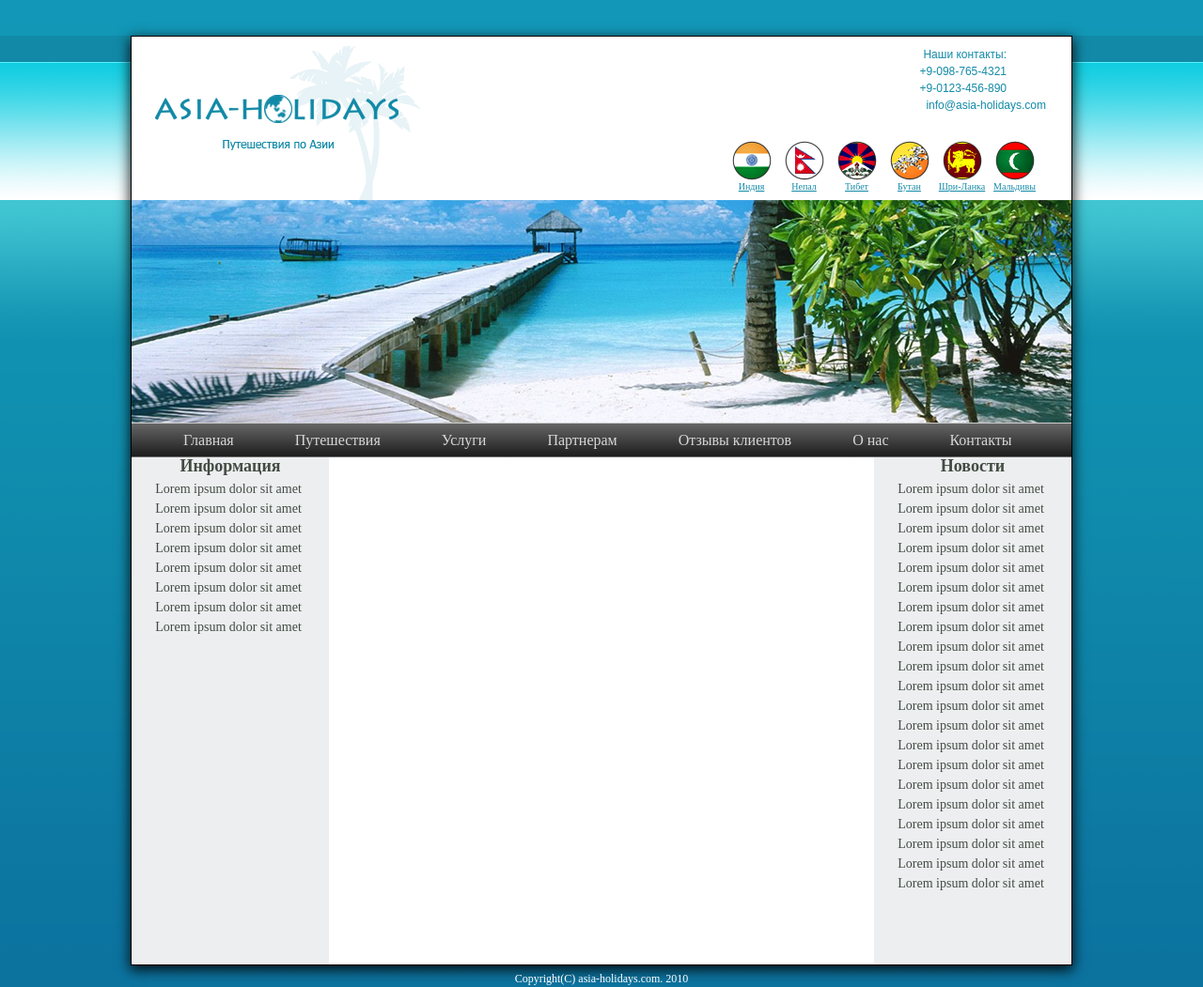
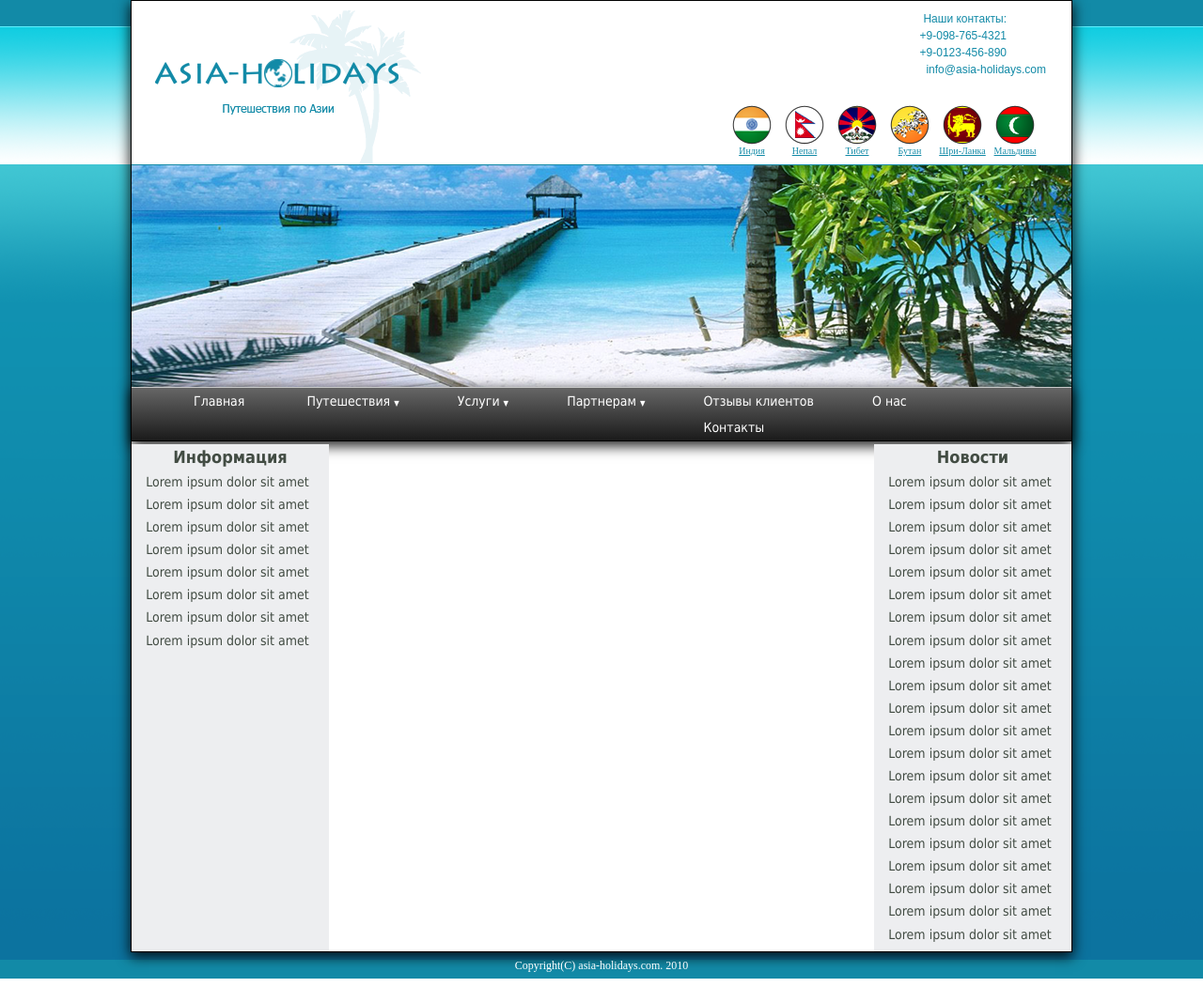
Before and after one commit to Alex-yur/Module4, a plain HTML site: page index.html in a window 1280 px wide. Shown: the whole page at 94% size. Drawn offline with nearby package versions, Linux system fonts and the light colour scheme.

Commit message:
correction

```diff
--- a/css/style.css
+++ b/css/style.css
@@ -1,10 +1,11 @@
 body {
-    background: url(../img/bg.png);
+    /*font-family: "PF Din CompPro", Arial, Tahoma, Verdana, sans-serif;*/
+    background: url(../img/bg1.png);
 }
 
 .main {
     margin: 0 auto;
-    margin-top: 38px;
+    margin-top: 0px;
     width: 1000px;
     border: 1px solid black;
     background: #ffffff;
@@ -56,13 +57,13 @@ body {
 }
 
 figure {
-    width: 51px;
+    width: 50px;
     display: block;
     float: left;
     text-align: center;
     font-size: 10px;
     align-content: center;
-    margin-left: 5px;
+    margin-left: 6px;
 }
 
 figure a {
@@ -70,9 +71,10 @@ figure a {
 }
 
 .banner {
-    height: 237px;
+    height: 235px;
     float: left;
-    border-bottom: #cacbcb solid 1px;
+    border-bottom: #128aa7 solid 1px;
+    border-top: #128aa7 solid 1px;
 }
 
 .banner img {
@@ -84,24 +86,26 @@ figure a {
 
 ul {
     display: inline-block;
-    margin: 0;
+    /* margin: 0;
     padding: 0;
-    list-style: none;
+    list-style: none;*/
 }
 
-
-
+ul.menu >li:first-child {
+    margin-left: 66px;
+    margin-right: 66px
+}
 
 ul.menu > li {
     float: left;
     position: relative;
-    margin-left: 45px;
+    margin-right: 62px;
+    line-height: 28px;
 }
 
 ul.menu > li > a {
     display: block;
-    padding: 10px;
-    color: #d6d6d6;
+    color: #ffffff;
     text-decoration: none;
 }
 
@@ -109,10 +113,14 @@ ul.submenu {
     display: none;
     position: absolute;
     width: 150px;
-    top: 36px;
-    left: 0;
+    top: 32px;
+    left: 10px;
     background-color: #303030;
     z-index: 1000;
+    line-height: 5px;
+    -webkit-box-shadow: 0px 4px 13px 1px rgba(0, 0, 0, 0.87);
+    -moz-box-shadow: 0px 4px 13px 1px rgba(0, 0, 0, 0.87);
+    box-shadow: 0px 4px 13px 1px rgba(0, 0, 0, 0.87);
 }
 
 ul.submenu > li {
@@ -127,22 +135,31 @@ ul.submenu > li > a {
     text-decoration: none;
 }
 
-ul.submenu > li > a:hover {
+
+/*ul.submenu > li > a:hover {
     text-decoration: underline;
-}
+}/*/
 
 ul.menu > li:hover > ul.submenu {
     display: block;
 }
 
 .menu {
-    float: left;
     width: 1000px;
-    background-image: repeating-linear-gradient(to bottom, rgb(102, 102, 102) 0%, rgba(4, 4, 4, 0.9) 96.7%, rgb(169, 169, 169) 100%);
+    font-family: Tahoma;
+    font-size: 14px;
+    background-image: repeating-linear-gradient(to bottom, rgb(102, 102, 102) 0%, rgba(4, 4, 4, 0.9) 96.7%, rgba(4, 4, 4, 0.9) 100%);
+    border-top: #cacbcb solid 1px;
+    border-bottom: black solid 1px;
+    -webkit-box-shadow: 0px 4px 13px 1px rgba(0, 0, 0, 0.87);
+    -moz-box-shadow: 0px 4px 13px 1px rgba(0, 0, 0, 0.87);
+    box-shadow: 0px 4px 13px 1px rgba(0, 0, 0, 0.87);
+    /*font-family: tahoma;*/
 }
 
-
-
+.menu span {
+    font-size: 8px;
+}
 
 
 /*-----------------CONTENT----------------------------------*/
@@ -173,17 +190,21 @@ ul.menu > li:hover > ul.submenu {
 }
 
 .wrapper p {
-    line-height: 1.5;
+    line-height: 1.72;
     text-align: center;
-    margin-right: 4px;
+    padding: 0px 6px 1px 0px;
+    font-family: Tahoma;
+    font-size: 14px;
 }
 
 .wrapper h2 {
     font-size: 18px;
     color: #424c43;
     font-weight: bold;
+    margin-top: 5px;
     margin-bottom: 5px;
-    text-align: center
+    text-align: center;
+    font-family: Tahoma;
 }
 
 .content {
--- a/index.html
+++ b/index.html
@@ -11,7 +11,8 @@
 <body>
     <div class="main">
         <header class="header clearfix">
-            <div class="logo_img"><img src="img/Logo.png" alt="">
+            <div class="logo_img">
+                <a href=#><img src="img/Logo.png" alt=""></a>
             </div>
             <div class="contacts">
                 <p>Наши контакты:</p>
@@ -21,37 +22,37 @@
             </div>
             <div class="flags">
                 <figure>
-                    <img src="img/india.png" alt="">
+                    <a href=#><img src="img/india.png" alt=""></a>
                     <figcaption><a href=#>Индия</a></figcaption>
                 </figure>
                 <figure>
-                    <img src="img/nepal.png" alt="">
+                    <a href=#><img src="img/nepal.png" alt=""></a>
                     <figcaption><a href=#>Непал</a></figcaption>
                 </figure>
                 <figure>
-                    <img src="img/tibet.png" alt="">
+                    <a href=#><img src="img/tibet.png" alt=""></a>
                     <figcaption><a href=#>Тибет</a></figcaption>
                 </figure>
                 <figure>
-                    <img src="img/bhutan.png" alt="">
+                    <a href=#><img src="img/bhutan.png" alt=""></a>
                     <figcaption><a href=#>Бутан</a></figcaption>
                 </figure>
                 <figure>
-                    <img src="img/srilanka.png" alt="">
+                    <a href=#><img src="img/srilanka.png" alt=""></a>
                     <figcaption><a href=#>Шри-Ланка</a></figcaption>
                 </figure>
                 <figure>
-                    <img src="img/maldives.png" alt="">
+                    <a href=#><img src="img/maldives.png" alt=""></a>
                     <figcaption><a href=#>Мальдивы</a></figcaption>
                 </figure>
             </div>
             <div class="banner">
-                <img src="img/header_photo.png" alt="">
+                <img src="img/header_photo.png" alt="Logo">
             </div>
             <ul class="menu clearfix">
                 <li><a href=#>Главная</a>
 
-                    <li><a href=#>Путешествия</a>
+                    <li><a href=#>Путешествия <span>&#9660;</span></a>
                         <ul class="submenu">
                             <li><a href=#>Путешествия 1 </a></li>
                             <li><a href=#>Путешествия 2</a></li>
@@ -60,7 +61,7 @@
                             <li><a href=#>Путешествия 5</a></li>
                         </ul>
                     </li>
-                    <li><a href=#>Услуги</a>
+                    <li><a href=#>Услуги <span>&#9660;</span></a>
                         <ul class="submenu">
                             <li><a href=#>Услуги 1 </a></li>
                             <li><a href=#>Услуги 2</a></li>
@@ -70,7 +71,7 @@
                         </ul>
                     </li>
 
-                    <li><a href=#>Партнерам</a>
+                    <li><a href=#>Партнерам <span>&#9660;</span></a>
                         <ul class="submenu">
                             <li><a href=#>Партнерам 1 </a></li>
                             <li><a href=#>Партнерам 2</a></li>
@@ -89,39 +90,12 @@
             <div class="nav">
                 <h2>Информация</h2>
 
-                <p>Lorem ipsum dolor sit amet</p>
-                <p>Lorem ipsum dolor sit amet</p>
-                <p>Lorem ipsum dolor sit amet</p>
-                <p>Lorem ipsum dolor sit amet</p>
-                <p>Lorem ipsum dolor sit amet</p>
-                <p>Lorem ipsum dolor sit amet</p>
-                <p>Lorem ipsum dolor sit amet</p>
-                <p>Lorem ipsum dolor sit amet</p>
+                <p>Lorem ipsum dolor sit amet Lorem ipsum dolor sit amet Lorem ipsum dolor sit amet Lorem ipsum dolor sit amet Lorem ipsum dolor sit amet Lorem ipsum dolor sit amet Lorem ipsum dolor sit amet Lorem ipsum dolor sit amet</p>
             </div>
             <div class="content"></div>
             <div class="sidebar">
                 <h2>Новости</h2>
-                <p>Lorem ipsum dolor sit amet</p>
-                <p>Lorem ipsum dolor sit amet</p>
-                <p>Lorem ipsum dolor sit amet</p>
-                <p>Lorem ipsum dolor sit amet</p>
-                <p>Lorem ipsum dolor sit amet</p>
-                <p>Lorem ipsum dolor sit amet</p>
-                <p>Lorem ipsum dolor sit amet</p>
-                <p>Lorem ipsum dolor sit amet</p>
-                <p>Lorem ipsum dolor sit amet</p>
-                <p>Lorem ipsum dolor sit amet</p>
-                <p>Lorem ipsum dolor sit amet</p>
-                <p>Lorem ipsum dolor sit amet</p>
-                <p>Lorem ipsum dolor sit amet</p>
-                <p>Lorem ipsum dolor sit amet</p>
-                <p>Lorem ipsum dolor sit amet</p>
-                <p>Lorem ipsum dolor sit amet</p>
-                <p>Lorem ipsum dolor sit amet</p>
-                <p>Lorem ipsum dolor sit amet</p>
-                <p>Lorem ipsum dolor sit amet</p>
-                <p>Lorem ipsum dolor sit amet</p>
-                <p>Lorem ipsum dolor sit amet</p>
+                <p>Lorem ipsum dolor sit amet Lorem ipsum dolor sit amet Lorem ipsum dolor sit amet Lorem ipsum dolor sit amet Lorem ipsum dolor sit amet Lorem ipsum dolor sit amet Lorem ipsum dolor sit amet Lorem ipsum dolor sit amet Lorem ipsum dolor sit amet Lorem ipsum dolor sit amet Lorem ipsum dolor sit amet Lorem ipsum dolor sit amet Lorem ipsum dolor sit amet Lorem ipsum dolor sit amet Lorem ipsum dolor sit amet Lorem ipsum dolor sit amet Lorem ipsum dolor sit amet Lorem ipsum dolor sit amet Lorem ipsum dolor sit amet Lorem ipsum dolor sit amet Lorem ipsum dolor sit amet</p>
             </div>
         </div>
 
```
Also changed, not shown: img/bg1.png (added).
